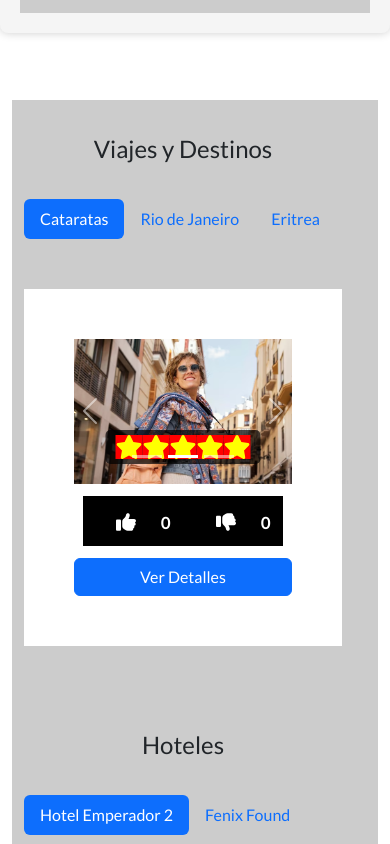
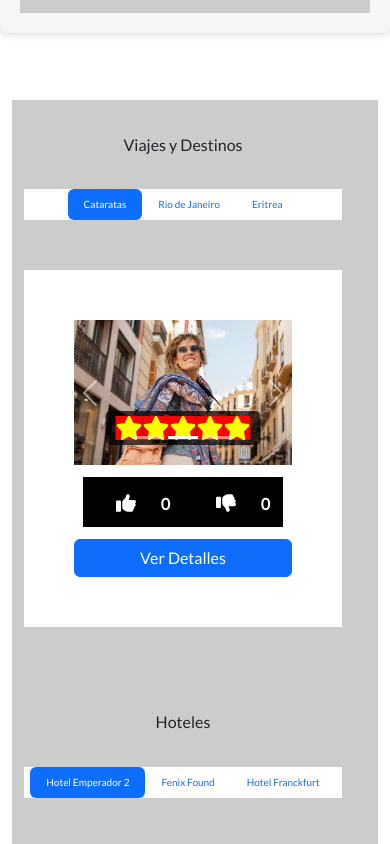
Before and after one commit to Xantino1997/reservas, a React (Create React App) app: page / in a window 390 px wide. Shown: the part 1400-2244 px from the top of the page. Built offline with nearby package versions, Linux system fonts and the light colour scheme.

Commit message:
add the title

```diff
--- a/src/routes/stylesPages/IndexPage.css
+++ b/src/routes/stylesPages/IndexPage.css
@@ -340,7 +340,7 @@
 /* Estilos para las pestañas y carruseles */
 
 .section-title {
-  font-size: 1.5rem;
+  font-size: 1rem;
   margin-bottom: 20px;
   margin-top: 20px;
   width: 100%;
@@ -362,8 +362,14 @@
   background-color: rgba(0, 0, 0, 0.7);
   padding: 5px 10px;
   border-radius: 5px;
+
 }
-
+.nav-pills{
+  background:#fff;
+  font-size:10px;
+  display:flex;
+  justify-content: center;
+}
 .columna-2{
   display:flex;
   justify-content: space-around;
```
